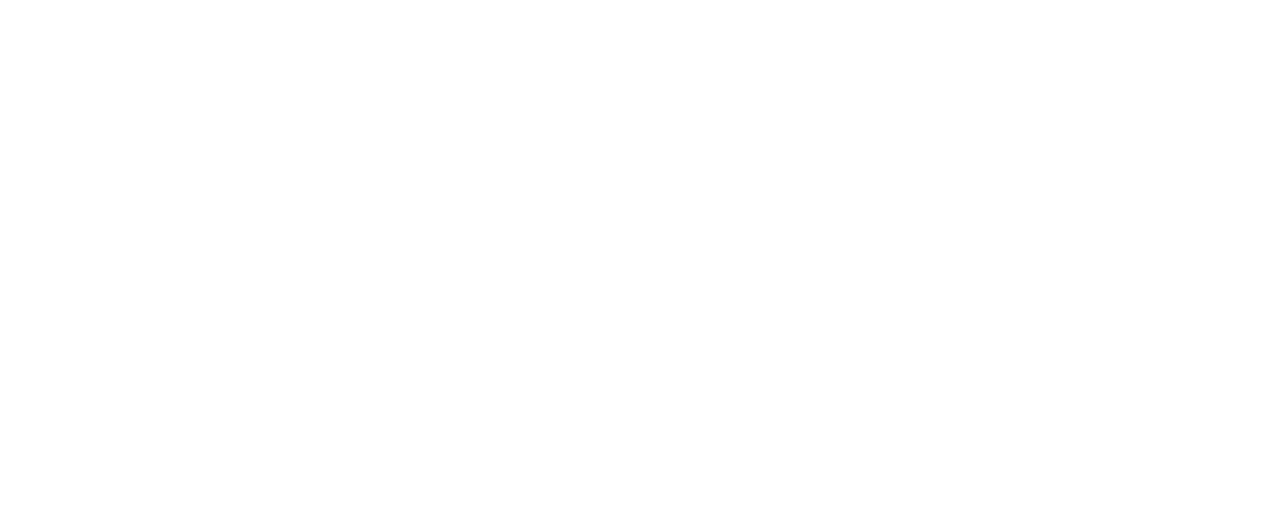
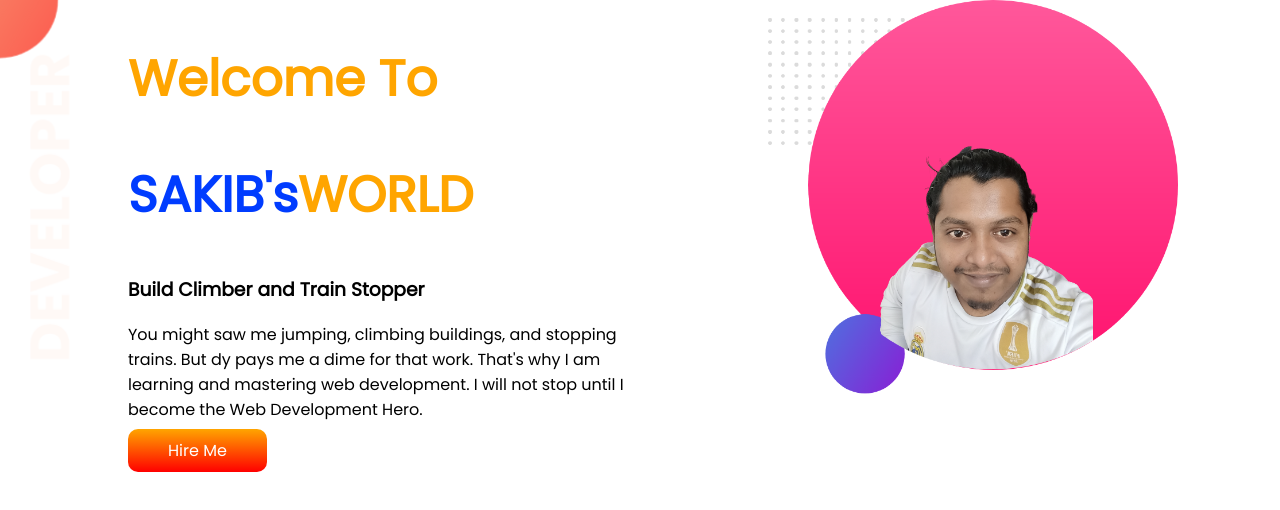
Before and after one commit to sakibm2/portfolio-developar, a plain HTML site: page index.html in a window 1280 px wide. Drawn offline with Linux system fonts and the light colour scheme.

Commit message:
initial commit

```diff
--- a/index.html
+++ b/index.html
@@ -1,12 +1,37 @@
 <!DOCTYPE html>
 <html lang="en">
+
 <head>
     <meta charset="UTF-8">
     <meta http-equiv="X-UA-Compatible" content="IE=edge">
     <meta name="viewport" content="width=device-width, initial-scale=1.0">
     <title>Sakib Portfolio</title>
+    <link rel="preconnect" href="https://fonts.googleapis.com">
+    <link rel="preconnect" href="https://fonts.gstatic.com" crossorigin>
+    <link href="https://fonts.googleapis.com/css2?family=Poppins&display=swap" rel="stylesheet">
+    <link rel="stylesheet" href="style.css">
 </head>
+
 <body>
+    <section class="top-banner">
+        <div class="half-width">
+            <h1>Welcome To</h1>
+            <h1><span class="orange-color">SAKIB's</span>WORLD</h1>
+            <h3>Build Climber and Train Stopper</h3>
+            <p>You might saw me jumping, climbing buildings, and stopping trains. But dy pays me a dime for that work.
+                That's why I am learning and mastering web development. I will not stop until I become the Web
+                Development
+                Hero.</p>
+            <a class="link-button" target="_blank" href="https://www.linkedin.com/company/programminghero/">Hire Me</a>
+        </div>
+
+        <div class="half-width">
+            <img src="sakib proj.png" alt="">
+        </div>
+
+    </section>
+
 
 </body>
+
 </html>
--- a/style.css
+++ b/style.css
@@ -0,0 +1,41 @@
+body {
+    font-family: 'Poppins', sans-serif;
+    margin: 0;
+}
+
+h1 {
+    font-size: 50px;
+    color: orange;
+}
+
+.orange-color {
+    color: #003cff;
+
+}
+
+section {
+    display: flex;
+}
+
+.half-width {
+    width: 50%;
+    padding-left: 10%;
+}
+
+.half-width img {
+    width: 80%;
+}
+
+.link-button {
+    text-decoration: none;
+    background-image: linear-gradient(orange, red);
+    padding: 10px 40px;
+    color: white;
+    font-weight: 700px;
+    border-radius: 10px;
+}
+
+.top-banner {
+    background-image: url(images/top-banner.png);
+    background-repeat: no-repeat;
+}
```
Also changed, not shown: images/IMG20201201211735-removebg-preview.png (added), images/dream-bg.png (added), images/exp-bg.png (added), images/jhankar.png (added), images/jhankar2.png (added), images/my-bg.png (added), images/my-bg2.png (added), images/top-banner.png (added), sakib proj.png (added).
